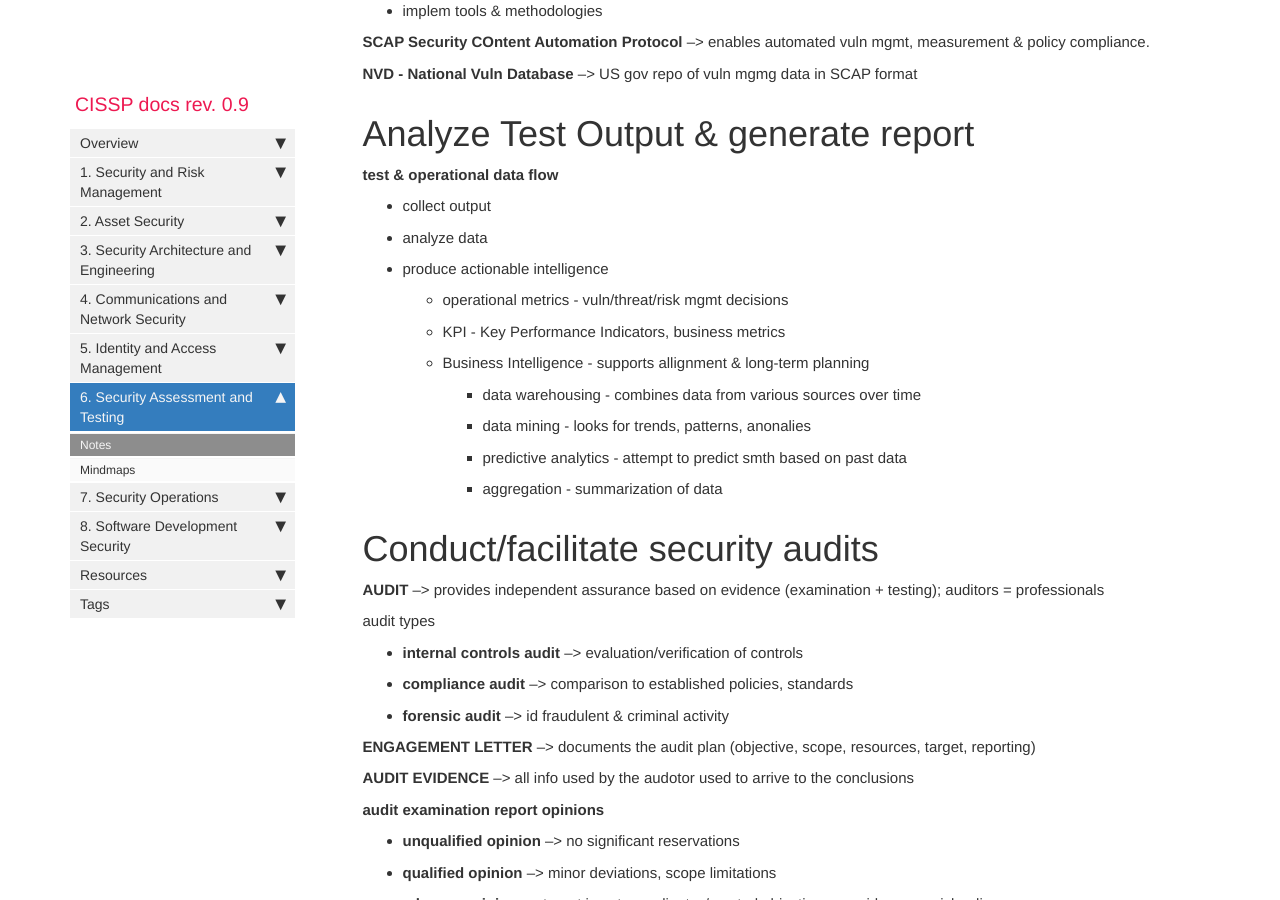
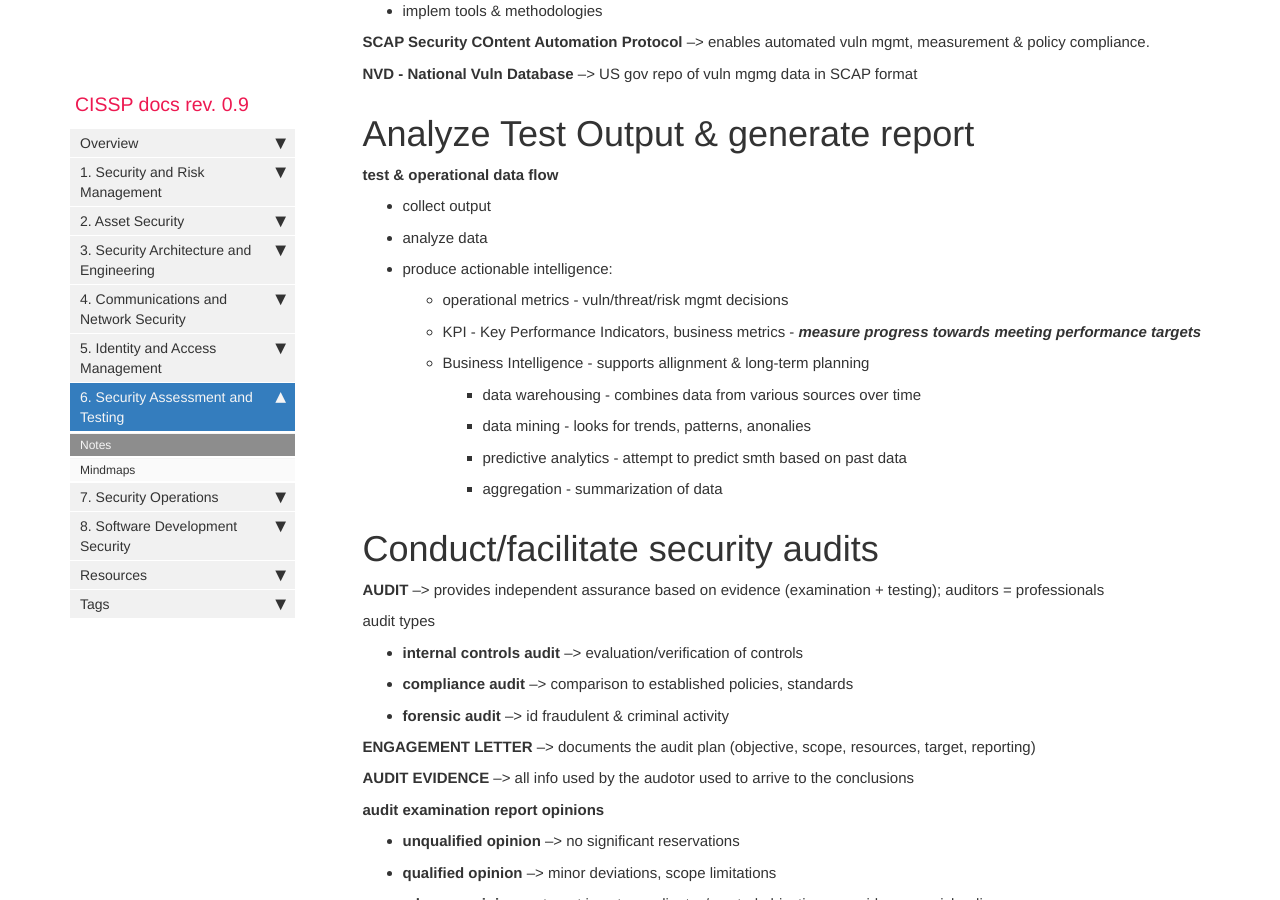
Before and after one commit to quaie/cissp, a Jekyll site: the page built from pages/mydoc/6_notes.md, in a window 1280 px wide and 900 px high, scrolled down 3316 px. Built offline with Jekyll 4.4.1, drawn with Linux system fonts in a browser that asks for light colours; comment, search, counter and statistics services are not loaded.

Commit message:
Update 6_notes.md

```diff
--- a/pages/mydoc/6_notes.md
+++ b/pages/mydoc/6_notes.md
@@ -136,9 +136,9 @@ ISCM needs the definition of:
 
 - collect output
 - analyze data
-- produce actionable intelligence
+- produce actionable intelligence:
   - operational metrics - vuln/threat/risk mgmt decisions
-  - KPI - Key Performance Indicators, business metrics
+  - KPI - Key Performance Indicators, business metrics - _**measure progress towards meeting performance targets**_
   - Business Intelligence - supports allignment & long-term planning
     - data warehousing - combines data from various sources over time
     - data mining - looks for trends, patterns, anonalies
```
